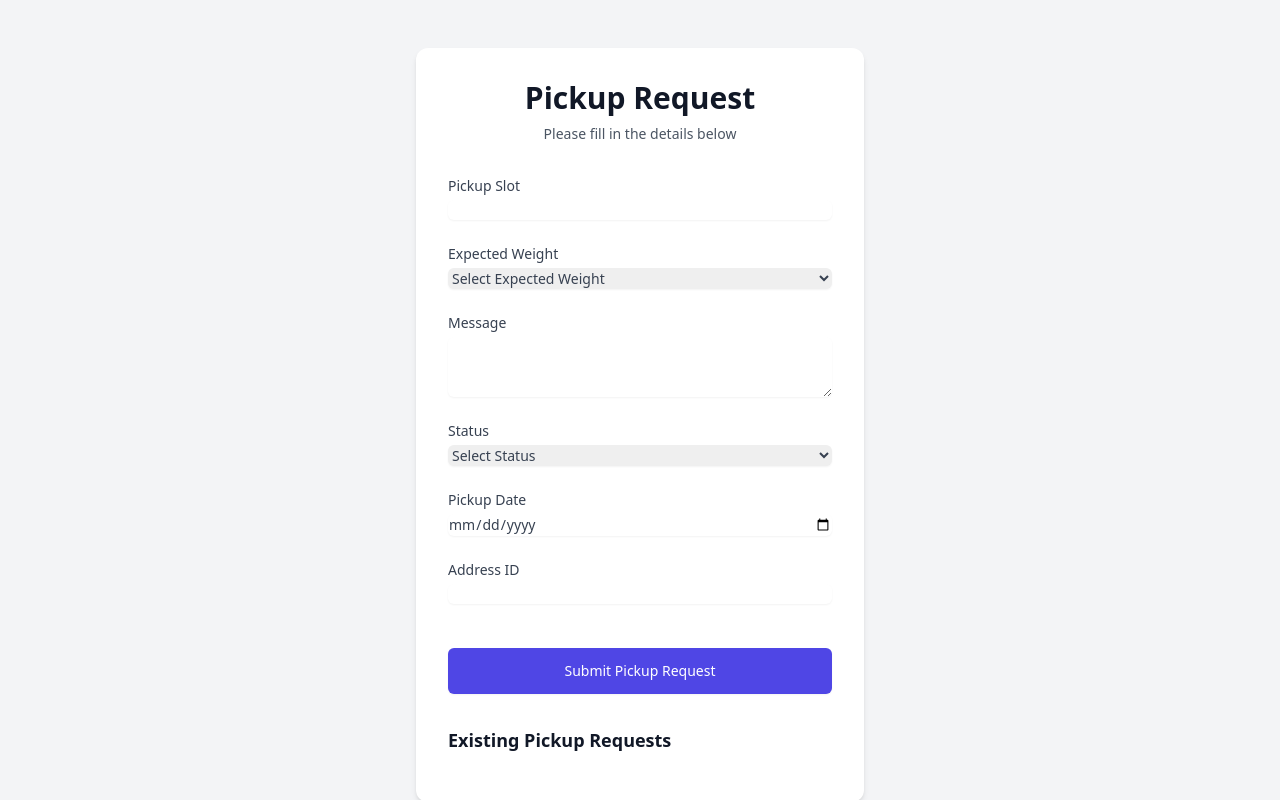
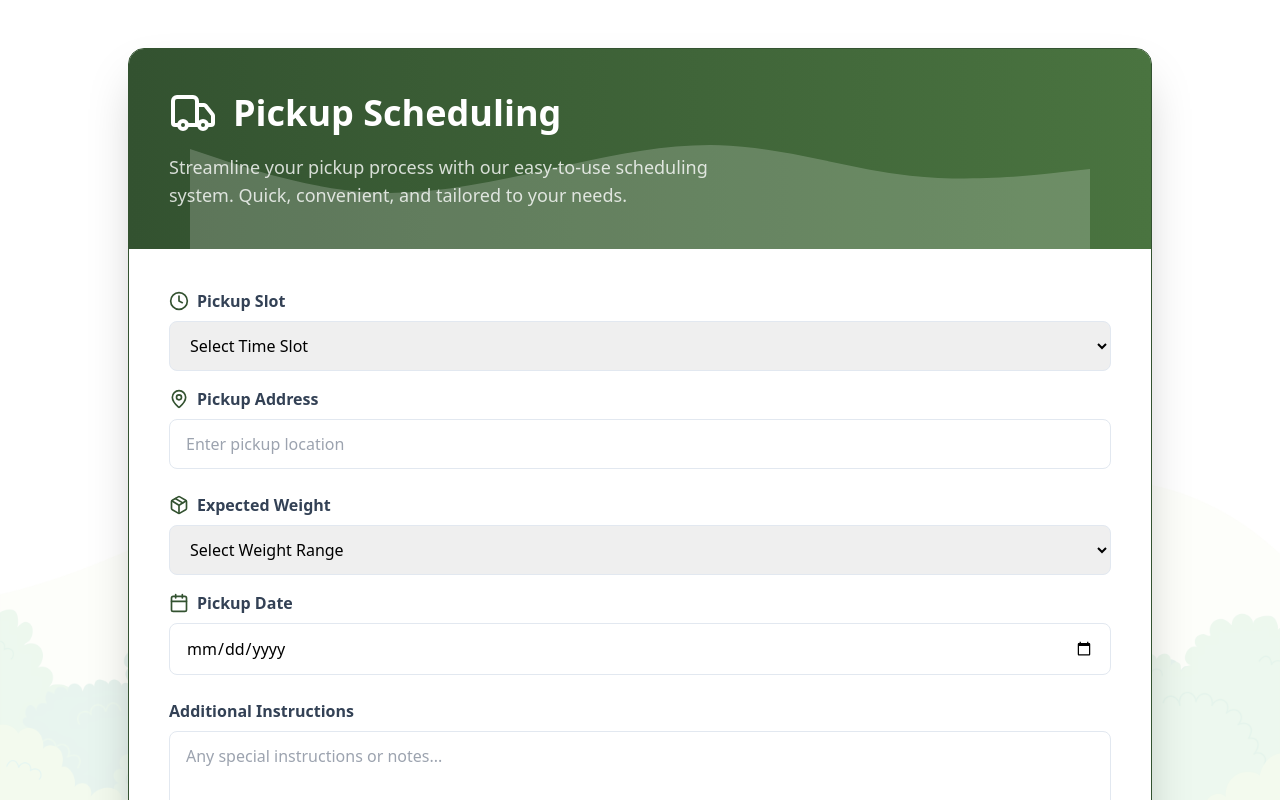
Before and after one commit to Sridhare29/miniti, a React (Create React App) app in the folder miniti/: page /request in a window 1280 px wide. Shown: the top 800 px of the page. Built offline with nearby package versions, Linux system fonts and the light colour scheme.

Commit message:
book req ui

```diff
--- a/miniti/src/pages/BookRequest.jsx
+++ b/miniti/src/pages/BookRequest.jsx
@@ -1,168 +1,223 @@
-import React, { useState } from "react";
-import { useSelector, useDispatch } from "react-redux";
-import { createPickup } from "../state/actions/Pickup.action";
+import React, { useState } from 'react';
+import { motion } from 'framer-motion';
+import {
+  Package,
+  Calendar,
+  Clock,
+  MapPin,
+  Truck,
+  Send
+} from 'lucide-react';
+import ecoabs from "../../src/image/WelcomeBanner.png";
+
+
 
 const BookRequest = () => {
-  const dispatch = useDispatch();
-  const { pickups, loading, error } = useSelector((state) => state.pickup);
+  const [formData, setFormData] = useState({
+    pickupSlot: '',
+    expectedWeight: '',
+    pickupAddress: '',
+    message: '',
+    pickupDate: '',
+  });
 
-  const [formData, setFormData] = useState({
-    pickupSlot: "",
-    expectedWeight: "",
-    message: "",
-    status: "",
-    pickupDate: "",
-    addressId: "",
-  });
+  const [isSubmitting, setIsSubmitting] = useState(false);
 
   const handleChange = (e) => {
     const { name, value } = e.target;
-    setFormData((prevData) => ({ ...prevData, [name]: value }));
+    setFormData(prev => ({ ...prev, [name]: value }));
   };
 
   const handleSubmit = (e) => {
     e.preventDefault();
-    dispatch(createPickup(formData));
+    setIsSubmitting(true);
+
+    // Simulate submission
+    setTimeout(() => {
+      setIsSubmitting(false);
+      // Reset form or show success message
+    }, 2000);
   };
 
   return (
-    <div className="min-h-screen bg-gray-100 py-12 px-4 sm:px-6 lg:px-8">
-      <div className="max-w-md mx-auto bg-white rounded-xl shadow-md overflow-hidden md:max-w-2xl p-8">
-        {error && (
-          <div className="mb-4 p-4 bg-red-50 border-l-4 border-red-500 text-red-700">
-            {error}
+    <div className="relative min-h-screen overflow-hidden">
+      {/* Background Image Layer */}
+      <div
+        className="absolute inset-0 bg-cover bg-center opacity-10 z-0">
+        <img src={ecoabs} alt="leaf" className="w-full h-full object-contain" />
         </div>
-        )}
 
-        {loading && (
-          <div className="mb-4 p-4 bg-blue-50 border-l-4 border-blue-500 text-blue-700">
-            Loading...
+      {/* Main Content */}
+      <div className="relative z-10 min-h-screen flex items-center justify-center px-4 py-12">
+        <motion.div
+          initial={{ opacity: 0, scale: 0.95 }}
+          animate={{ opacity: 1, scale: 1 }}
+          transition={{ duration: 0.5 }}
+          className="w-full max-w-5xl bg-white/90 backdrop-blur-lg rounded-2xl shadow-2xl overflow-hidden border border-[#335230]"
+        >
+          {/* Banner Section */}
+          <div className="relative bg-gradient-to-r from-[#335230] to-[#4a7440] text-white p-10">
+            <div className="absolute inset-0 opacity-20">
+              <svg
+                xmlns="http://www.w3.org/2000/svg"
+                viewBox="0 0 1440 320"
+                className="w-full h-full"
+              >
+                <path
+                  fill="white"
+                  fillOpacity="1"
+                  d="M0,160L48,176C96,192,192,224,288,229.3C384,235,480,213,576,192C672,171,768,149,864,154.7C960,160,1056,192,1152,202.7C1248,213,1344,203,1392,197.3L1440,192L1440,320L1392,320C1344,320,1248,320,1152,320C1056,320,960,320,864,320C768,320,672,320,576,320C480,320,384,320,288,320L192,320L96,320L0,320Z"
+                ></path>
+              </svg>
             </div>
-        )}
 
-        <form onSubmit={handleSubmit} className="space-y-6">
-          <div className="text-center mb-8">
-            <h2 className="text-3xl font-bold text-gray-900">Pickup Request</h2>
-            <p className="mt-2 text-sm text-gray-600">
-              Please fill in the details below
+            <div className="relative z-10 flex items-center justify-between">
+              <div>
+                <motion.h1
+                  initial={{ x: -50, opacity: 0 }}
+                  animate={{ x: 0, opacity: 1 }}
+                  className="text-4xl font-bold mb-4 flex items-center gap-4"
+                >
+                  <Truck className="w-12 h-12" />
+                  Pickup Scheduling
+                </motion.h1>
+                <p className="text-lg opacity-80 max-w-xl">
+                  Streamline your pickup process with our easy-to-use scheduling system.
+                  Quick, convenient, and tailored to your needs.
                 </p>
               </div>
+              <motion.div
+                initial={{ scale: 0.8, opacity: 0 }}
+                animate={{ scale: 1, opacity: 1 }}
+                className="hidden md:block"
+              >
+                <Package className="w-32 h-32 text-white/30" />
+              </motion.div>
+            </div>
+          </div>
 
-          <div className="grid grid-cols-1 md:grid-cols-2 gap-6">
-            <div>
-              <label className="block text-sm font-medium text-gray-700">
+          {/* Form Section */}
+          <form onSubmit={handleSubmit} className="p-10 space-y-6 bg-white">
+            <div className="grid md:grid-cols-2 gap-6">
+              <div className="space-y-4">
+                {/* Pickup Slot */}
+                <div className="relative">
+                  <label className="block mb-2 flex items-center gap-2 text-slate-700 font-semibold">
+                    <Clock className="w-5 h-5 text-[#335230]" />
                     Pickup Slot
-                <input
-                  type="text"
+                  </label>
+                  <select
                     name="pickupSlot"
                     value={formData.pickupSlot}
                     onChange={handleChange}
                     required
-                  className="mt-1 block w-full rounded-md border-gray-300 shadow-sm focus:border-indigo-500 focus:ring-indigo-500"
-                />
-              </label>
+                    className="w-full px-4 py-3 rounded-lg border border-slate-200 focus:ring-2 focus:ring-[#335230] transition"
+                  >
+                    <option value="">Select Time Slot</option>
+                    <option value="morning">Morning (8-11 AM)</option>
+                    <option value="afternoon">Afternoon (12-3 PM)</option>
+                    <option value="evening">Evening (4-7 PM)</option>
+                  </select>
                 </div>
 
-            <div>
-              <label className="block text-sm font-medium text-gray-700">
+                {/* Pickup Address */}
+                <div className="relative">
+                  <label className="block mb-2 flex items-center gap-2 text-slate-700 font-semibold">
+                    <MapPin className="w-5 h-5 text-[#335230]" />
+                    Pickup Address
+                  </label>
+                  <input
+                    type="text"
+                    name="pickupAddress"
+                    value={formData.pickupAddress}
+                    onChange={handleChange}
+                    required
+                    placeholder="Enter pickup location"
+                    className="w-full px-4 py-3 rounded-lg border border-slate-200 focus:ring-2 focus:ring-[#335230] transition"
+                  />
+                </div>
+              </div>
+
+              <div className="space-y-4">
+                {/* Expected Weight */}
+                <div className="relative">
+                  <label className="block mb-2 flex items-center gap-2 text-slate-700 font-semibold">
+                    <Package className="w-5 h-5 text-[#335230]" />
                     Expected Weight
+                  </label>
                   <select
-                  type="text"
                     name="expectedWeight"
                     value={formData.expectedWeight}
                     onChange={handleChange}
                     required
-                  className="mt-1 block w-full rounded-md border-gray-300 shadow-sm focus:border-indigo-500 focus:ring-indigo-500">
-                  <option value="">Select Expected Weight</option>
-                  <option value="pending">5Kg-10Kg</option>
-                  <option value="confirmed">10Kg-20Kg</option>
-                  <option value="cancelled">More than 20Kg</option>
+                    className="w-full px-4 py-3 rounded-lg border border-slate-200 focus:ring-2 focus:ring-[#335230] transition"
+                  >
+                    <option value="">Select Weight Range</option>
+                    <option value="5-10">5-10 Kg</option>
+                    <option value="10-20">10-20 Kg</option>
+                    <option value="20+">20+ Kg</option>
                   </select>
-                              </label>
                 </div>
 
-            <div className="md:col-span-2">
-              <label className="block text-sm font-medium text-gray-700">
-                Message
-                <textarea
-                  name="message"
-                  value={formData.message}
-                  onChange={handleChange}
-                  rows="3"
-                  className="mt-1 block w-full rounded-md border-gray-300 shadow-sm focus:border-indigo-500 focus:ring-indigo-500"
-                />
+                {/* Pickup Date */}
+                <div className="relative">
+                  <label className="block mb-2 flex items-center gap-2 text-slate-700 font-semibold">
+                    <Calendar className="w-5 h-5 text-[#335230]" />
+                    Pickup Date
                   </label>
-            </div>
-
-            <div>
-              <label className="block text-sm font-medium text-gray-700">
-                Status
-                <select
-                  name="status"
-                  value={formData.status}
-                  onChange={handleChange}
-                  className="mt-1 block w-full rounded-md border-gray-300 shadow-sm focus:border-indigo-500 focus:ring-indigo-500"
-                >
-                  <option value="">Select Status</option>
-                  <option value="pending">Pending</option>
-                  <option value="confirmed">Confirmed</option>
-                  <option value="cancelled">Cancelled</option>
-                </select>
-              </label>
-            </div>
-
-            <div>
-              <label className="block text-sm font-medium text-gray-700">
-                Pickup Date
                   <input
                     type="date"
                     name="pickupDate"
                     value={formData.pickupDate}
                     onChange={handleChange}
                     required
-                  className="mt-1 block w-full rounded-md border-gray-300 shadow-sm focus:border-indigo-500 focus:ring-indigo-500"
+                    className="w-full px-4 py-3 rounded-lg border border-slate-200 focus:ring-2 focus:ring-[#335230] transition"
                   />
-              </label>
                 </div>
-
-            <div className="md:col-span-2">
-              <label className="block text-sm font-medium text-gray-700">
-                Address ID
-                <input
-                  type="text"
-                  name="addressId"
-                  value={formData.addressId}
-                  onChange={handleChange}
-                  required
-                  className="mt-1 block w-full rounded-md border-gray-300 shadow-sm focus:border-indigo-500 focus:ring-indigo-500"
-                />
-              </label>
               </div>
             </div>
 
-          <div className="pt-5">
-            <button
+            {/* Additional Message */}
+            <div className="relative">
+              <label className="block mb-2 text-slate-700 font-semibold">
+                Additional Instructions
+              </label>
+              <textarea
+                name="message"
+                value={formData.message}
+                onChange={handleChange}
+                rows="4"
+                placeholder="Any special instructions or notes..."
+                className="w-full px-4 py-3 rounded-lg border border-slate-200 focus:ring-2 focus:ring-[#335230] transition"
+              />
+            </div>
+
+            {/* Submit Button */}
+            <motion.button
+              whileHover={{ scale: 1.05 }}
+              whileTap={{ scale: 0.95 }}
               type="submit"
-              className="w-full flex justify-center py-3 px-4 border border-transparent rounded-md shadow-sm text-sm font-medium text-white bg-indigo-600 hover:bg-indigo-700 focus:outline-none focus:ring-2 focus:ring-offset-2 focus:ring-indigo-500 transform transition hover:scale-105"
+              disabled={isSubmitting}
+              className={`w-full py-4 rounded-lg text-white font-bold flex items-center justify-center gap-3 transition ${
+                isSubmitting
+                  ? 'bg-slate-400 cursor-not-allowed'
+                  : 'bg-gradient-to-r from-[#335230] to-[#4a7440] hover:from-[#29421c] hover:to-[#3e5a2d]'
+              }`}
             >
-              Submit Pickup Request
-            </button>
-          </div>
+              {isSubmitting ? (
+                <>
+                  <span className="animate-spin">◌</span>
+                  Processing...
+                </>
+              ) : (
+                <>
+                  <Send className="w-5 h-5" />
+                  Schedule Pickup
+                </>
+              )}
+            </motion.button>
           </form>
-
-        <div className="mt-8">
-          <h3 className="text-lg font-bold text-gray-900">Existing Pickup Requests</h3>
-          <ul className="mt-4 space-y-2">
-            {pickups.map((pickup, index) => (
-              <li
-                key={index}
-                className="p-4 bg-gray-50 border rounded-md shadow-sm text-gray-800"
-              >
-                {pickup.pickupSlot} - {pickup.pickupDate} ({pickup.status})
-              </li>
-            ))}
-          </ul>
-        </div>
+        </motion.div>
       </div>
     </div>
   );
```
Lines whose indentation alone changed are shown as unchanged.
